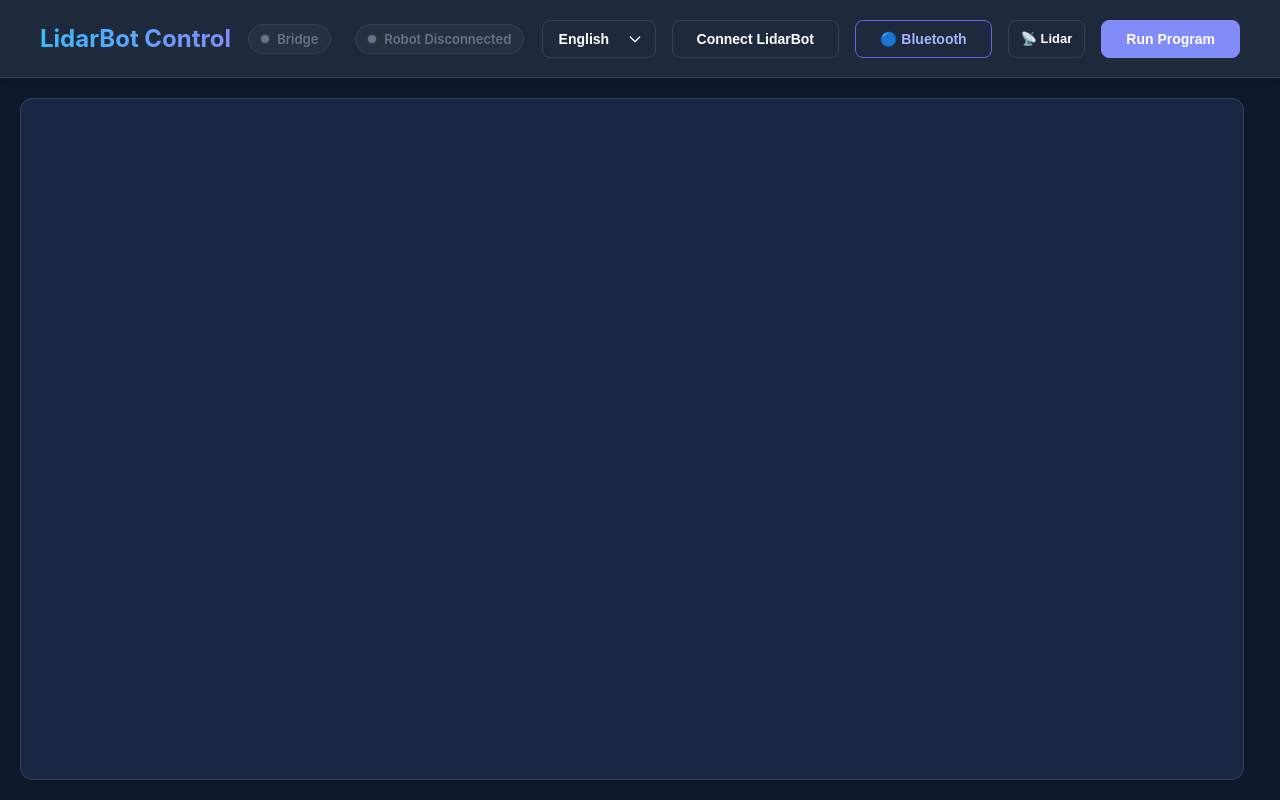
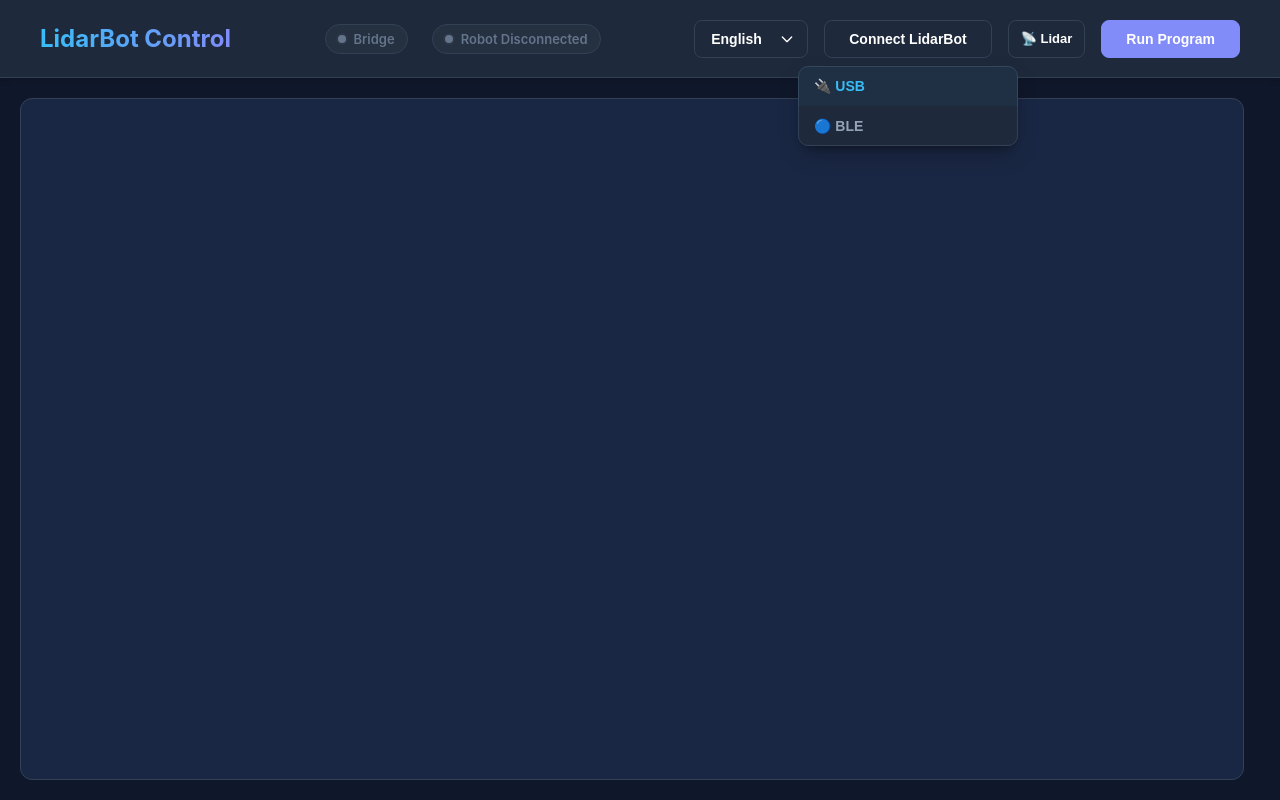
Before and after one commit to smeraner/lidar-bot-web, a website built with Vite: page webapp/index.html in a window 1280 px wide. Both pictures are taken after a click on the button "Connect LidarBot". Built offline with nearby package versions, Linux system fonts and the light colour scheme; what blockly would draw is missing.

Commit message:
feat: Initialize web application with basic UI and styling for Blockly and Lidar panel.

```diff
--- a/webapp/index.html
+++ b/webapp/index.html
@@ -25,8 +25,13 @@
             <option value="en">English</option>
             <option value="de">Deutsch</option>
           </select>
-          <button id="connectBtn" class="premium-btn" data-i18n="connect">Connect Bridge</button>
-          <button id="btConnectBtn" class="premium-btn bt-btn" data-i18n="connect_bt">🔵 Bluetooth</button>
+          <div class="dropdown">
+            <button id="mainConnectBtn" class="premium-btn" data-i18n="connect">Connect LidarBot</button>
+            <div class="dropdown-content">
+              <button id="connectBtn" class="dropdown-item">🔌 USB / Bridge</button>
+              <button id="btConnectBtn" class="dropdown-item">🔵 Bluetooth (BLE)</button>
+            </div>
+          </div>
           <button id="pairBtn" class="premium-btn" data-i18n="pair" style="display: none;">Pair Robot</button>
           <button id="lidarToggleBtn">📡 Lidar</button>
           <button id="runBtn" class="premium-btn primary" data-i18n="run">Run Program</button>
--- a/webapp/src/main.ts
+++ b/webapp/src/main.ts
@@ -125,28 +125,41 @@ function updateUI() {
     }
   });
 
-  // ── USB Serial connect button ──
-  const connectBtn = document.getElementById('connectBtn') as HTMLButtonElement;
-  if (connectBtn) {
-    if (serialBridge.isConnected) {
-      connectBtn.innerText = t('disconnect');
-      connectBtn.classList.add('connected');
+  // ── Consolidated Connection Buttons ──
+  const mainConnectBtn = document.getElementById('mainConnectBtn') as HTMLButtonElement;
+  const usbDropdownBtn = document.getElementById('connectBtn') as HTMLButtonElement;
+  const bleDropdownBtn = document.getElementById('btConnectBtn') as HTMLButtonElement;
+
+  if (mainConnectBtn) {
+    if (serialBridge.isConnected || bluetoothBridge.isConnected) {
+      mainConnectBtn.textContent = t('disconnect');
+      mainConnectBtn.classList.add('connected');
     } else {
-      connectBtn.innerText = t('connect');
-      connectBtn.classList.remove('connected');
+      mainConnectBtn.textContent = t('connect');
+      mainConnectBtn.classList.remove('connected');
     }
   }
 
-  // ── BLE connect button ──
-  const btConnectBtn = document.getElementById('btConnectBtn') as HTMLButtonElement;
-  if (btConnectBtn) {
+  if (usbDropdownBtn) {
+    if (serialBridge.isConnected) {
+      usbDropdownBtn.textContent = "🔌 " + t('disconnect'); // or t('bridge_usb') + " " + t('disconnect')
+      usbDropdownBtn.classList.add('connected');
+    } else {
+      usbDropdownBtn.textContent = "🔌 " + t('bridge_usb');
+      usbDropdownBtn.classList.remove('connected');
+    }
+    usbDropdownBtn.classList.toggle('active', activeBridge === serialBridge);
+  }
+
+  if (bleDropdownBtn) {
     if (bluetoothBridge.isConnected) {
-      btConnectBtn.innerText = t('disconnect_bt');
-      btConnectBtn.classList.add('connected');
+      bleDropdownBtn.textContent = "🔵 " + t('disconnect_bt');
+      bleDropdownBtn.classList.add('connected');
     } else {
-      btConnectBtn.innerText = t('connect_bt');
-      btConnectBtn.classList.remove('connected');
+      bleDropdownBtn.textContent = "🔵 " + t('bridge_bt');
+      bleDropdownBtn.classList.remove('connected');
     }
+    bleDropdownBtn.classList.toggle('active', activeBridge === bluetoothBridge);
   }
 
   // Update status indicators — reflect the *active* bridge
@@ -220,31 +233,58 @@ if (languageSelect) {
 
 updateUI();
 
-// ── USB Serial Connect ──
-const connectBtn = document.getElementById('connectBtn') as HTMLButtonElement;
-connectBtn?.addEventListener('click', async () => {
+// ── Consolidated Connect Logic ──
+const mainConnectBtn = document.getElementById('mainConnectBtn') as HTMLButtonElement;
+mainConnectBtn?.addEventListener('click', async () => {
+    // If anything is connected, clicking main button disconnects active
+    if (activeBridge.isConnected) {
+        await activeBridge.disconnect();
+    } else {
+        // Just toggle dropdown visibility for better UX on some devices
+        // (Hover handles it on desktop)
+        const dropdown = mainConnectBtn.parentElement;
+        dropdown?.classList.toggle('active');
+    }
+    updateUI();
+});
+
+const usbDropdownBtn = document.getElementById('connectBtn') as HTMLButtonElement;
+usbDropdownBtn?.addEventListener('click', async (e) => {
+    e.stopPropagation();
     if (serialBridge.isConnected) {
         await serialBridge.disconnect();
     } else {
+        // Disconnect BLE if active
+        if (bluetoothBridge.isConnected) {
+            await bluetoothBridge.disconnect();
+        }
         await serialBridge.connect();
         if (serialBridge.isConnected) {
           setActiveBridge(serialBridge);
         }
     }
+    // Close dropdown
+    mainConnectBtn?.parentElement?.classList.remove('active');
     updateUI();
 });
 
-// ── Bluetooth Connect ──
-const btConnectBtn = document.getElementById('btConnectBtn') as HTMLButtonElement;
-btConnectBtn?.addEventListener('click', async () => {
+const bleDropdownBtn = document.getElementById('btConnectBtn') as HTMLButtonElement;
+bleDropdownBtn?.addEventListener('click', async (e) => {
+    e.stopPropagation();
     if (bluetoothBridge.isConnected) {
         await bluetoothBridge.disconnect();
     } else {
+        // Disconnect USB if active
+        if (serialBridge.isConnected) {
+            await serialBridge.disconnect();
+        }
         await bluetoothBridge.connect();
         if (bluetoothBridge.isConnected) {
           setActiveBridge(bluetoothBridge);
         }
     }
+    // Close dropdown
+    mainConnectBtn?.parentElement?.classList.remove('active');
     updateUI();
 });
 
--- a/webapp/src/style.css
+++ b/webapp/src/style.css
@@ -180,6 +180,103 @@ header h1 {
 .premium-btn.connected:hover {
   background: #059669;
   border-color: #059669;
+}
+
+/* Dropdown Menu Styles */
+.dropdown {
+  position: relative;
+  display: inline-block;
+}
+
+.dropdown-content {
+  display: none;
+  position: absolute;
+  top: 100%;
+  padding-top: 8px; /* Gap is now padding to stay within hover area */
+  left: 50%;
+  transform: translateX(-50%);
+  min-width: 220px;
+  z-index: 100;
+}
+
+/* Internal container to keep the decoration and overflow: hidden */
+.dropdown-content::after {
+  content: "";
+  display: block;
+  background: var(--card-bg);
+  border: 1px solid var(--border);
+  border-radius: 10px;
+  box-shadow: 0 10px 25px -5px rgba(0, 0, 0, 0.3), 0 8px 10px -6px rgba(0, 0, 0, 0.3);
+  backdrop-filter: blur(12px);
+  position: absolute;
+  top: 8px;
+  left: 0;
+  right: 0;
+  bottom: 0;
+  z-index: -1;
+}
+
+
+
+.dropdown:hover .dropdown-content,
+.dropdown.active .dropdown-content {
+  display: block;
+  animation: fadeInDown 0.2s cubic-bezier(0.4, 0, 0.2, 1);
+}
+
+@keyframes fadeInDown {
+  from {
+    opacity: 0;
+    transform: translateX(-50%) translateY(-10px);
+  }
+  to {
+    opacity: 1;
+    transform: translateX(-50%) translateY(0);
+  }
+}
+
+.dropdown-item {
+  width: 100%;
+  padding: 12px 16px;
+  border: none;
+  background: transparent;
+  color: #94a3b8;
+  font-size: 14px;
+  font-weight: 600;
+  text-align: left;
+  cursor: pointer;
+  display: flex;
+  align-items: center;
+  gap: 10px;
+  transition: all 0.2s ease;
+}
+
+.dropdown-item:first-of-type {
+  border-radius: 10px 10px 0 0;
+}
+
+.dropdown-item:last-of-type {
+  border-radius: 0 0 10px 10px;
+}
+
+.dropdown-item:hover {
+  background: rgba(255, 255, 255, 0.05);
+  color: white;
+}
+
+.dropdown-item.active {
+  color: var(--accent);
+  background: rgba(56, 189, 248, 0.05);
+}
+
+.dropdown-item.connected {
+  color: #10b981;
+}
+
+.dropdown-item.connected::after {
+  content: '✓';
+  margin-left: auto;
+  font-size: 12px;
 }
 
 .premium-select {
@@ -500,27 +597,3 @@ main {
   opacity: 0;
   pointer-events: none;
 }
-
-/* Bluetooth Connect Button */
-.premium-btn.bt-btn {
-  border-color: #6366f1;
-  color: #a5b4fc;
-}
-
-.premium-btn.bt-btn:hover {
-  background: rgba(99, 102, 241, 0.1);
-  border-color: #818cf8;
-  color: #c7d2fe;
-}
-
-.premium-btn.bt-btn.connected {
-  background: #4f46e5;
-  border-color: #6366f1;
-  color: white;
-  box-shadow: 0 0 12px rgba(99, 102, 241, 0.4);
-}
-
-.premium-btn.bt-btn.connected:hover {
-  background: #4338ca;
-  border-color: #4f46e5;
-}
```
